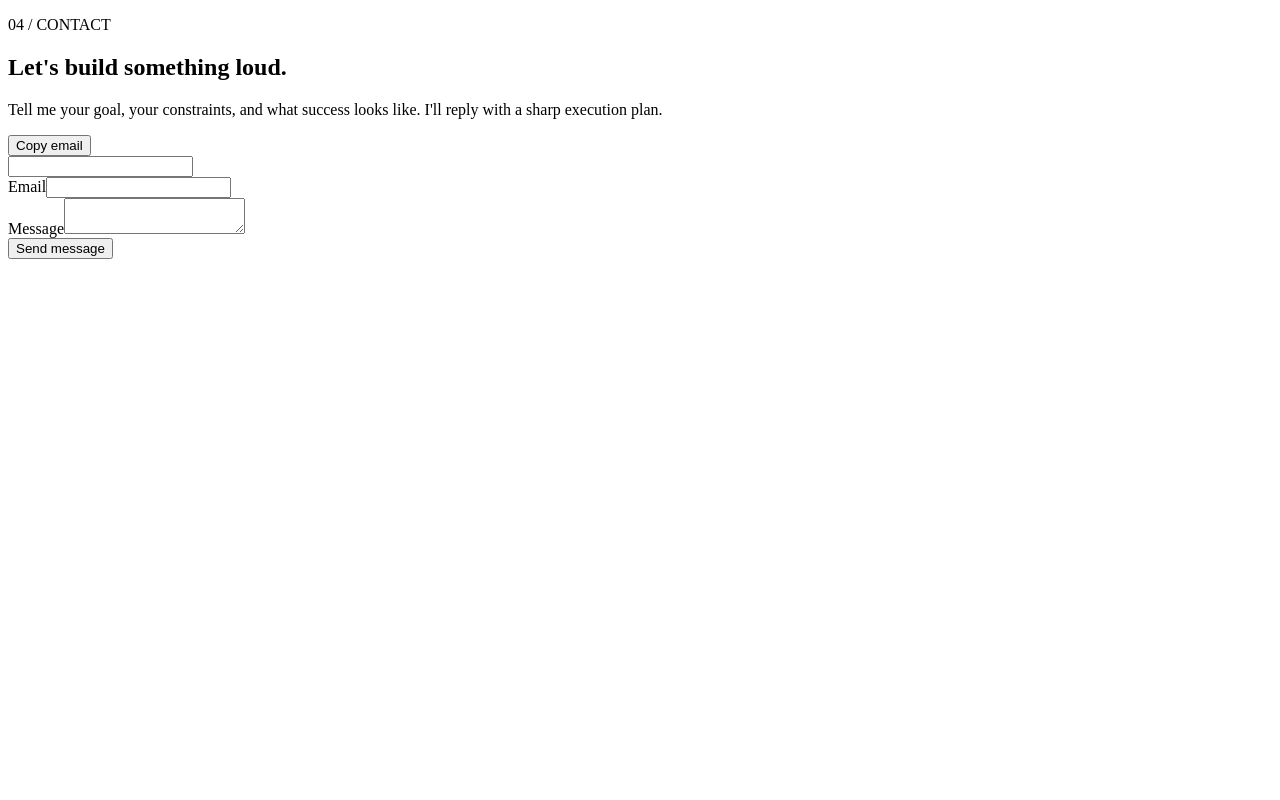
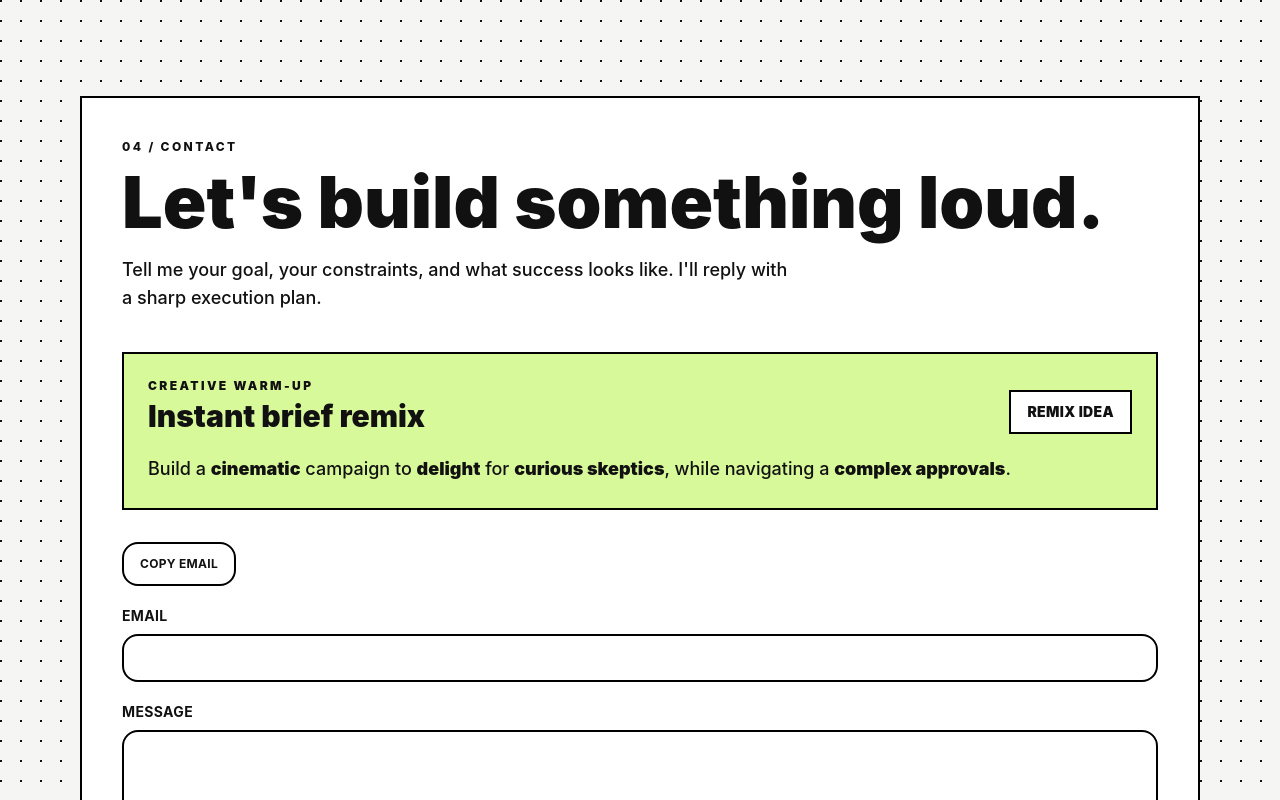
Before and after one commit to camilomon91/sidles, a Next.js app: page /sidlee/contact in a window 1280 px wide. Shown: the top 800 px of the page. Built offline with nearby package versions, Linux system fonts and the light colour scheme.

Commit message:
Add creative brief remix to contact page

```diff
--- /dev/null
+++ b/src/app/error.tsx
@@ -0,0 +1,22 @@
+"use client";
+
+type ErrorProps = {
+  error: Error & { digest?: string };
+  reset: () => void;
+};
+
+export default function GlobalError({ error, reset }: ErrorProps) {
+  return (
+    <main className="mx-auto max-w-2xl p-8">
+      <h1 className="text-3xl font-black">Something broke.</h1>
+      <p className="mt-4 text-base">{error.message || "Unexpected error"}</p>
+      <button
+        type="button"
+        onClick={reset}
+        className="mt-6 border-2 border-black bg-white px-4 py-2 text-sm font-black uppercase"
+      >
+        Try again
+      </button>
+    </main>
+  );
+}
--- /dev/null
+++ b/src/app/globals.css
@@ -0,0 +1,35 @@
+@import "tailwindcss";
+
+:root {
+  color-scheme: light;
+}
+
+body {
+  margin: 0;
+  font-family: Inter, Arial, Helvetica, sans-serif;
+  background: #f5f5f4;
+  color: #111;
+}
+
+.site-texture {
+  background-image: radial-gradient(circle at 1px 1px, #111 1px, transparent 0);
+  background-size: 20px 20px;
+}
+
+.page-container {
+  margin: 0 auto;
+  max-width: 72rem;
+  padding-inline: 1rem;
+}
+
+.section-space {
+  margin-block: 2rem;
+}
+
+.section-kicker {
+  margin: 0;
+  font-weight: 800;
+  letter-spacing: 0.2em;
+  text-transform: uppercase;
+  font-size: 0.75rem;
+}
--- /dev/null
+++ b/src/app/layout.tsx
@@ -0,0 +1,15 @@
+import type { Metadata } from "next";
+import "./globals.css";
+
+export const metadata: Metadata = {
+  title: "Sidlee Microsite",
+  description: "Creative contact experience",
+};
+
+export default function RootLayout({ children }: { children: React.ReactNode }) {
+  return (
+    <html lang="en">
+      <body>{children}</body>
+    </html>
+  );
+}
--- a/src/app/sidlee/contact/page.tsx
+++ b/src/app/sidlee/contact/page.tsx
@@ -1,4 +1,5 @@
 import ContactForm from "@/components/contact/ContactForm";
+import CreativeBriefGenerator from "@/components/contact/CreativeBriefGenerator";
 
 export default function ContactPage() {
   return (
@@ -13,6 +14,8 @@ export default function ContactPage() {
             Tell me your goal, your constraints, and what success looks like. I&apos;ll reply with a sharp execution
             plan.
           </p>
+
+          <CreativeBriefGenerator />
           <ContactForm />
         </section>
       </div>
--- /dev/null
+++ b/src/components/contact/CreativeBriefGenerator.tsx
@@ -0,0 +1,53 @@
+"use client";
+
+import { useMemo, useState } from "react";
+
+const GOALS = ["launch", "rebrand", "convert", "delight", "disrupt"];
+const AUDIENCES = ["early adopters", "enterprise buyers", "busy parents", "Gen Z creators", "curious skeptics"];
+const TONES = ["bold", "playful", "minimal", "cinematic", "rebellious"];
+const CONSTRAINTS = ["tiny budget", "2-week deadline", "legacy stack", "strict brand rules", "complex approvals"];
+
+function randomFrom<T>(items: T[]) {
+  return items[Math.floor(Math.random() * items.length)];
+}
+
+export default function CreativeBriefGenerator() {
+  const [seed, setSeed] = useState(1);
+
+  const brief = useMemo(() => {
+    const picks = Array.from({ length: seed }).map(() => ({
+      goal: randomFrom(GOALS),
+      audience: randomFrom(AUDIENCES),
+      tone: randomFrom(TONES),
+      constraint: randomFrom(CONSTRAINTS),
+    }));
+
+    return picks[picks.length - 1];
+  }, [seed]);
+
+  return (
+    <section className="mt-10 border-2 border-black bg-lime-200 p-5 md:p-6" aria-labelledby="brief-generator-title">
+      <div className="flex flex-col gap-3 md:flex-row md:items-end md:justify-between">
+        <div>
+          <p className="text-xs font-black uppercase tracking-[0.2em]">Creative warm-up</p>
+          <h2 id="brief-generator-title" className="mt-1 text-2xl font-black md:text-3xl">
+            Instant brief remix
+          </h2>
+        </div>
+        <button
+          type="button"
+          onClick={() => setSeed((value) => value + 1)}
+          className="inline-flex min-h-11 items-center justify-center border-2 border-black bg-white px-4 py-2 text-sm font-black uppercase tracking-wide transition hover:-translate-y-0.5 hover:shadow-[5px_5px_0_0_#111] active:translate-y-0"
+        >
+          Remix idea
+        </button>
+      </div>
+
+      <p className="mt-5 text-base font-medium leading-relaxed md:text-lg">
+        Build a <span className="font-black">{brief.tone}</span> campaign to <span className="font-black">{brief.goal}</span>
+        &nbsp;for <span className="font-black">{brief.audience}</span>, while navigating a&nbsp;
+        <span className="font-black">{brief.constraint}</span>.
+      </p>
+    </section>
+  );
+}
```
